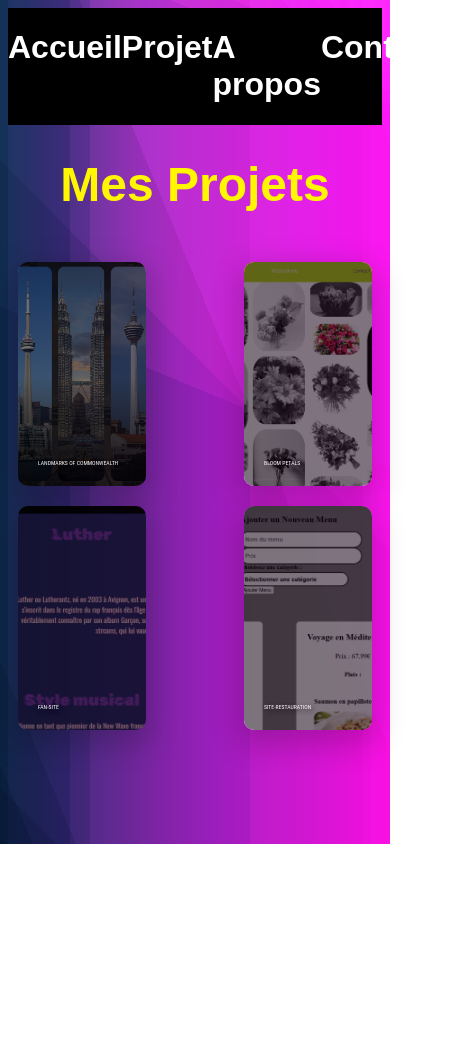
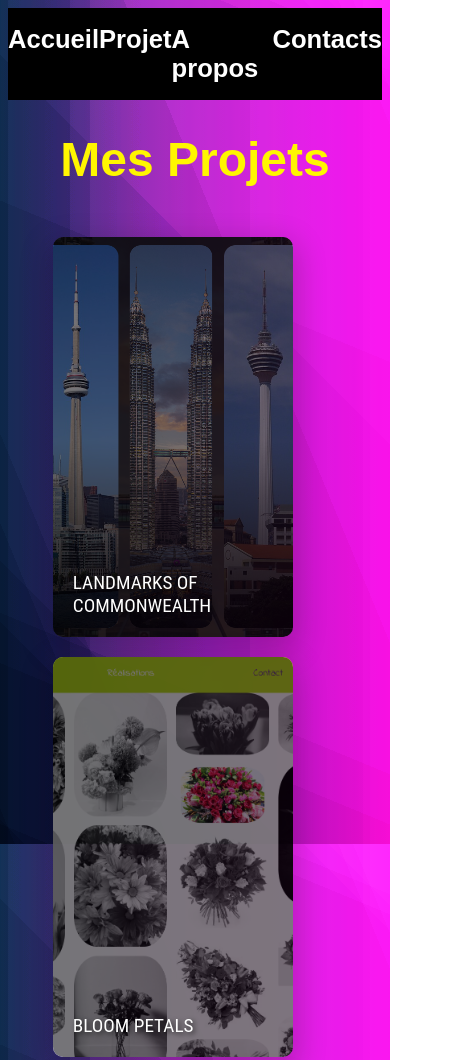
Before and after one commit to MathieuGaydon/mathieugaydon.github.io, a plain HTML site: page works.html in a window 390 px wide. Shown: the top 1060 px of the page, 458 px wide, since content can reach past the window. Before the commit the page ends 844 px from the top, so only its background shows below. Drawn offline with Linux system fonts and the light colour scheme; a web font is replaced by a local one.

Commit message:
adjusting some responsive

```diff
--- a/style.css
+++ b/style.css
@@ -89,7 +89,7 @@ main {
     z-index: 1;
     display: flex;
     flex-direction: column;
-    justify-content: flex-end;  /* Cela place tous les éléments à la base de .card-content */
+    justify-content: flex-end;
 
   }
 
@@ -113,7 +113,7 @@ main {
     text-shadow: 2px 2px 5px rgba(0, 0, 0, 0.7);
   }
 
-  p {
+  .card p {
     inset: auto auto 80px 30px;
     font-size: 1.2rem;
     color: white;
@@ -156,6 +156,7 @@ main {
     .card:hover h2 {
         inset: auto auto 225px 30px;
       }
+
 }
 
 /*About me */
@@ -291,6 +292,7 @@ main {
             font-size: 30%;
 }
 }
+
 @media screen and (max-width:1025px) {
     .card{
         display: flex;
@@ -298,3 +300,17 @@ main {
     }
 
 }
+@media screen and (max-width:579px) {
+    a {
+        font-size: 0.8rem;
+    }
+    .card h2{
+        font-size: 1.2rem;
+    }
+    .card{
+        width: 15rem;
+        height: 25rem;
+        margin-left: 3.5em;
+    }
+
+}
```
